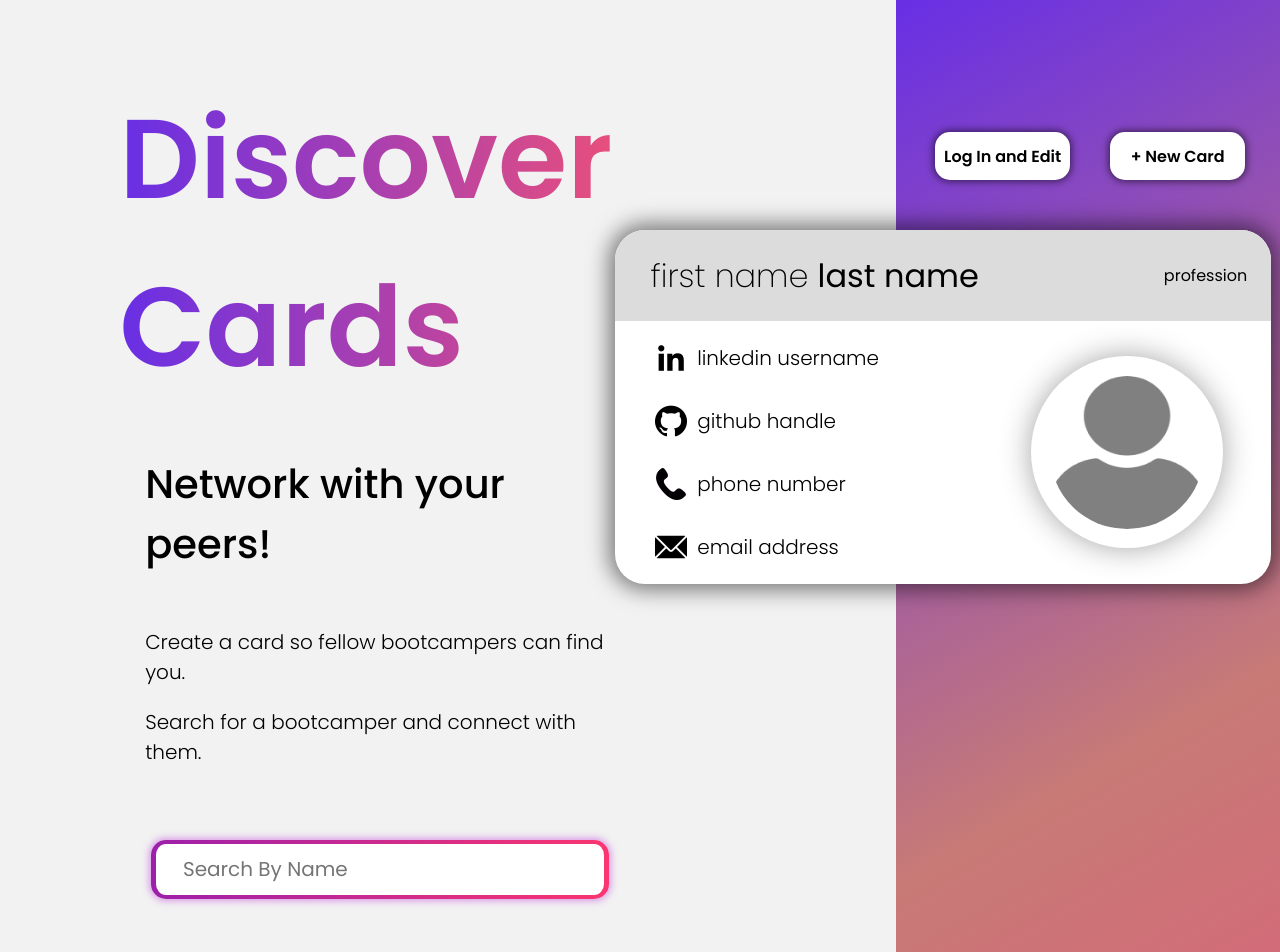
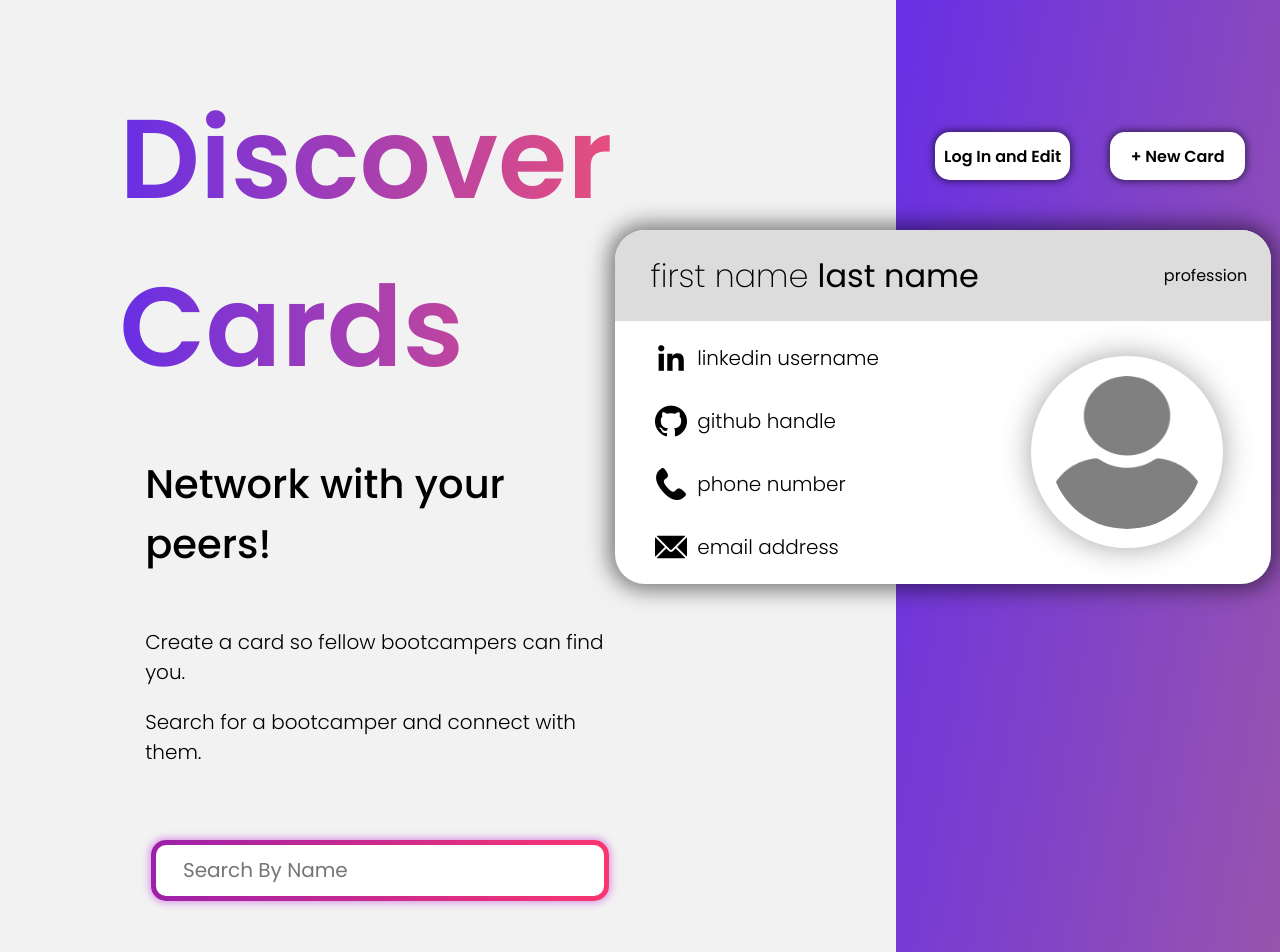
Before and after one commit to SchoolOfCode/bc13_w9_project-frontend-the-train-ees, a React (Create React App) app in the folder train-ees/: page / in a window 1280 px wide. Shown: the top 952 px of the page. Built offline with nearby package versions, Linux system fonts and the light colour scheme.

Commit message:
final css

```diff
--- a/train-ees/src/components/discoverPage/index.css
+++ b/train-ees/src/components/discoverPage/index.css
@@ -3,10 +3,10 @@
     /* padding: 30px; */
     padding-right: 0;
     margin-right: 0;
-    background-image: linear-gradient(-30deg, #E84F7C, #C77A76, #682FE5);
+    background-image: linear-gradient(-800deg, #E84F7C, #C77A76, #682FE5);
     background-repeat: no-repeat;
     background-position: top right;
-    background-size: 30% 150%;
+    background-size: 100;
     -webkit-animation: AnimationName 47s ease infinite;
     animation: AnimationName 47s ease infinite;
     border-top-left-radius: 30px;
@@ -22,6 +22,7 @@
     color: #313149;
     border: 3px solid transparent;
     border-radius: 15px;
+    padding: 2px;
 }
 
 /* Discover Page */
@@ -110,6 +111,16 @@ div.searchInput > img {
     margin-top: 1.4rem;
 }
 
+/* Logged in user */
+
+div.discoverBody > div.loggedInUser {
+    margin-top: 5rem;
+    display: flex;
+    flex-flow: column nowrap;
+    align-items: center;
+    justify-content: center;
+}
+
 /* Purple Section */
 /*
 div.purpleSection {
@@ -124,10 +135,9 @@ div.purpleSection img {
     border-radius: 30px 0px 0px 30px;
 } */
 
-.inputSearch{
+.inputSearch {
     width: 28rem;
     height: 3.2rem;
-    padding-left: 2px;
     font-size: 20px;
     background: rgb(255, 255, 255) url('../images/search.png') right no-repeat, linear-gradient(to right, #9c20aa, #fb3570) border-box;
     background-size: 30px;
@@ -138,6 +148,7 @@ div.purpleSection img {
     box-shadow: 0px 0px 7px 2px rgba(195, 65, 221, 0.5);
     transition: 0.3s;
     outline: 0;
+    padding: 2px;
 }
 
 /* .inputSearch:hover {
--- a/train-ees/src/components/discoverPage/index.js
+++ b/train-ees/src/components/discoverPage/index.js
@@ -145,10 +145,11 @@ export default function DiscoverPage({ handleClick }) {
           </div>
           <div className="loggedInUser">
             <DiscoverCard key={1000} info={userData} />
-          </div>
-          <div className="updateButton">
             <Button handleClick={deleteUser} buttonText={"Delete your card"} />
           </div>
+          {/* <div className="updateButton">
+            <Button handleClick={deleteUser} buttonText={"Delete your card"} />
+          </div> */}
         </div>
 
         <div className="cardDisplay">
```
